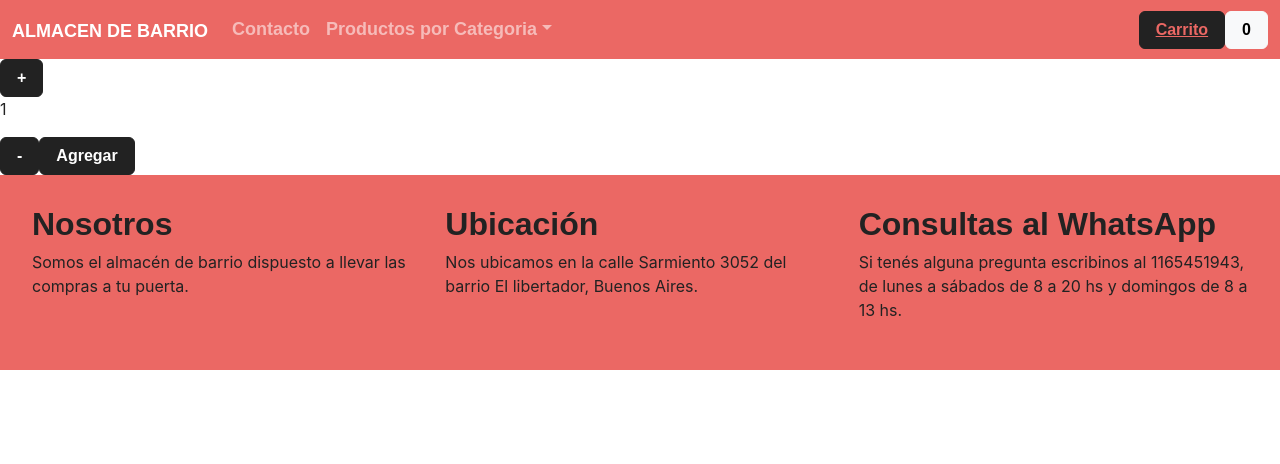
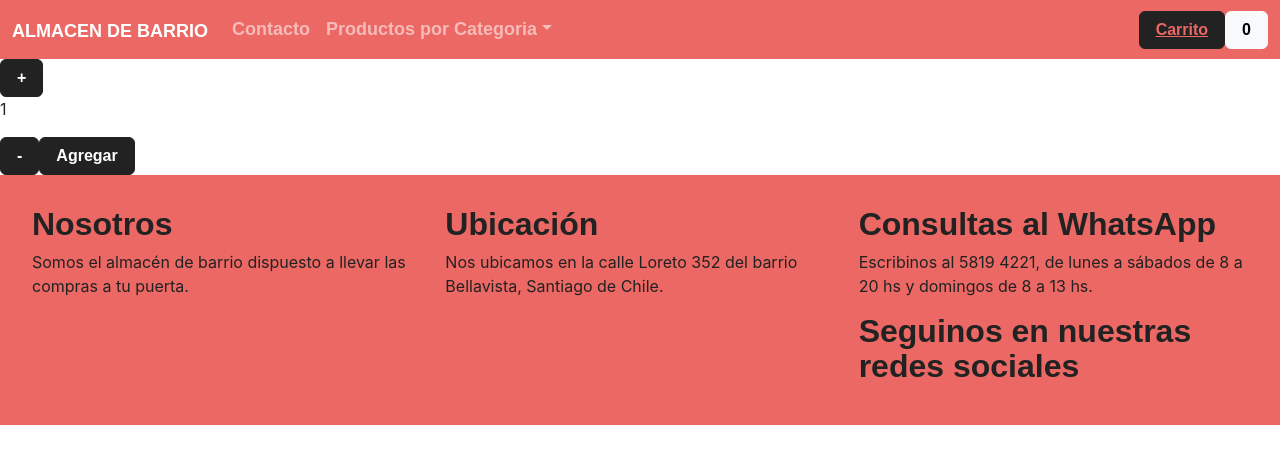
Before and after one commit to NighttCrow/Proyecto-React, a React (Create React App) app: page /contacto in a window 1280 px wide. Shown: the top 464 px of the page. Built offline with nearby package versions, Linux system fonts and the light colour scheme; a web font is replaced by a local one.

Commit message:
se modifica footer

```diff
--- a/src/components/Footer/Footer.jsx
+++ b/src/components/Footer/Footer.jsx
@@ -4,16 +4,19 @@ const Footer = () => {
 <div className=" container-fluid navbar-expand bg-primary footer d-flex align-items-center justify-content-around">
   <div className="row">
     <div className="col">
-      <h2>Nosotros</h2>
+      <h2>Nosotros</h2><i class="fa fa-4x fa-users"></i>
       <p>Somos el almacén de barrio dispuesto a llevar las compras a tu puerta.</p>
     </div>
     <div className="col">
-      <h2>Ubicación</h2>
-      <p>Nos ubicamos en la calle Sarmiento 3052 del barrio El libertador, Buenos Aires.</p>
+      <h2>Ubicación</h2> <i class="fa fa-4x fa-map-marker"></i>
+      <p>Nos ubicamos en la calle Loreto 352 del barrio Bellavista, Santiago de Chile.</p>
     </div>
     <div className="col">
-      <h2>Consultas al WhatsApp</h2>
-      <p>Si tenés alguna pregunta escribinos al 1165451943, de lunes a sábados de 8 a 20 hs y domingos de 8 a 13 hs.</p>
+      <h2>Consultas al WhatsApp</h2> <i className="footerA" class="fa fa-5x fa-whatsapp"></i>
+      <p>Escribinos al 5819 4221, de lunes a sábados de 8 a 20 hs y domingos de 8 a 13 hs.</p>
+      <h2>Seguinos en nuestras redes sociales</h2>
+      <a className="footerA" href="https://www.instagram.com/" target="_blank"><i class="fa fa-5x fa-instagram"></i></a>
+      <a className="footerA" href="https://es-la.facebook.com/" target="_blank"> <i class="fa fa-5x fa-facebook-square"></i></a>
     </div>
   </div>
 </div>
```
